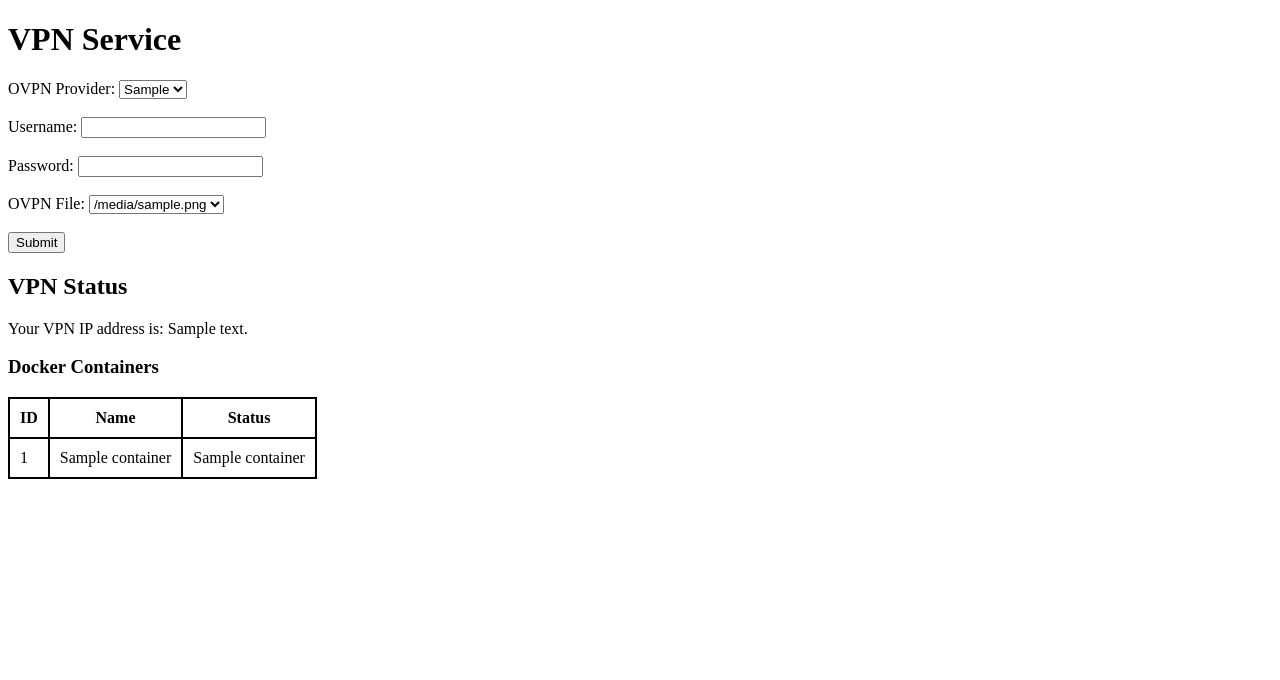
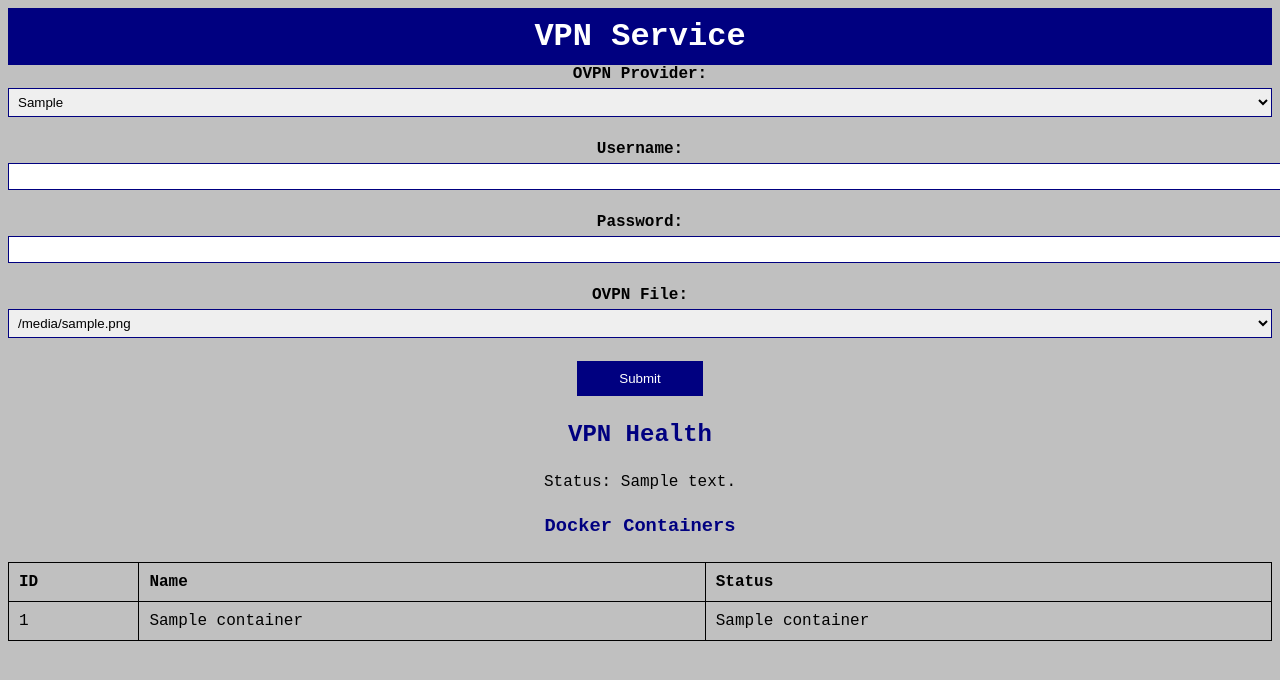
Before and after one commit to rjohn92/vpn-network, a Flask app: template web/templates/index.html in a window 1280 px wide. Shown: the top 680 px of the page. Run offline with Flask 3, Linux system fonts and the light colour scheme; the template is opened without the code that fills it: most values are stand-ins (such as "Sample title", 1, 10 or a date in 2020); parts of the project's set-up code (start-up, migrations or seed data) failed here and were passed over.

Commit message:
added sylistic choices and ip check

```diff
--- a/web/static/script.js
+++ b/web/static/script.js
@@ -28,10 +28,10 @@ document.addEventListener('DOMContentLoaded', function() {
                 console.log(response)
                 const result = await response.json();
                 console.log(result)
-                document.getElementById('status').innerText = result.Status;
+                document.getElementById('message').innerText = result.Status;
             } catch (error) {
                 console.error(JSON.stringify(error));
-                document.getElementById('status').innerText = 'Error updating credentials!';
+                document.getElementById('message').innerText = 'Error updating credentials!';
             }
         });
     } else {
--- a/web/static/stylesheet.css
+++ b/web/static/stylesheet.css
@@ -1,7 +1,62 @@
+body {
+    background-color: #c0c0c0;
+    font-family: "Courier New", Courier, monospace;
+    color: black;
+    text-align: center;
+}
+h1 {
+    background-color: #000080;
+    color: white;
+    padding: 10px;
+    margin: 0;
+}
+h2, h3 {
+    color: #000080;
+    padding: 5px
+}
+.container {
+    border: 2px solid black;
+    padding: 20px;
+    margin: 20px auto;
+    width: 70%;
+    background-color: white;
+    text-align: left;
+}
+label {
+    font-weight: bold;
+}
+select, input[type=text], input[type=password] {
+    width: 100%;
+    padding: 5px;
+    margin: 5px 0;
+    border: 1px solid #000080;
+}
+button {
+    width: 10%;
+    padding: 10px;
+    background-color: #000080;
+    color: white;
+    border: none;
+    cursor: pointer;
+}
+button:hover {
+    background-color: #0000cd;
+}
+table {
+    width: 100%;
+    border-collapse: collapse;
+    margin: 20px 0;
+}
 table, th, td {
-    border: 2px solid black;
-    border-collapse: collapse;
+    border: 1px solid black;
 }
 th, td {
     padding: 10px;
+    text-align: left;
 }
+.status {
+    background-color: #ffffe0;
+    padding: 10px;
+    margin: 20px 0;
+    border: 1px solid #000080;
+}
--- a/web/templates/index.html
+++ b/web/templates/index.html
@@ -26,9 +26,9 @@
         </select><br><br>
         <button type="submit">Submit</button>
     </form>
-    <div id="status"></div>
-    <h2>VPN Status</h2>
-    <p>Your VPN IP address is: {{ ip_address }}</p>
+    <div id="message"></div>
+    <h2>VPN Health</h2>
+    <p>Status: {{ ip_address }}</p>
 
     <h3>Docker Containers</h3>
     <table>
```
Also changed, not shown: vpn/vpn_manager.py (+26 -6 lines), README.md, 2 other files.
